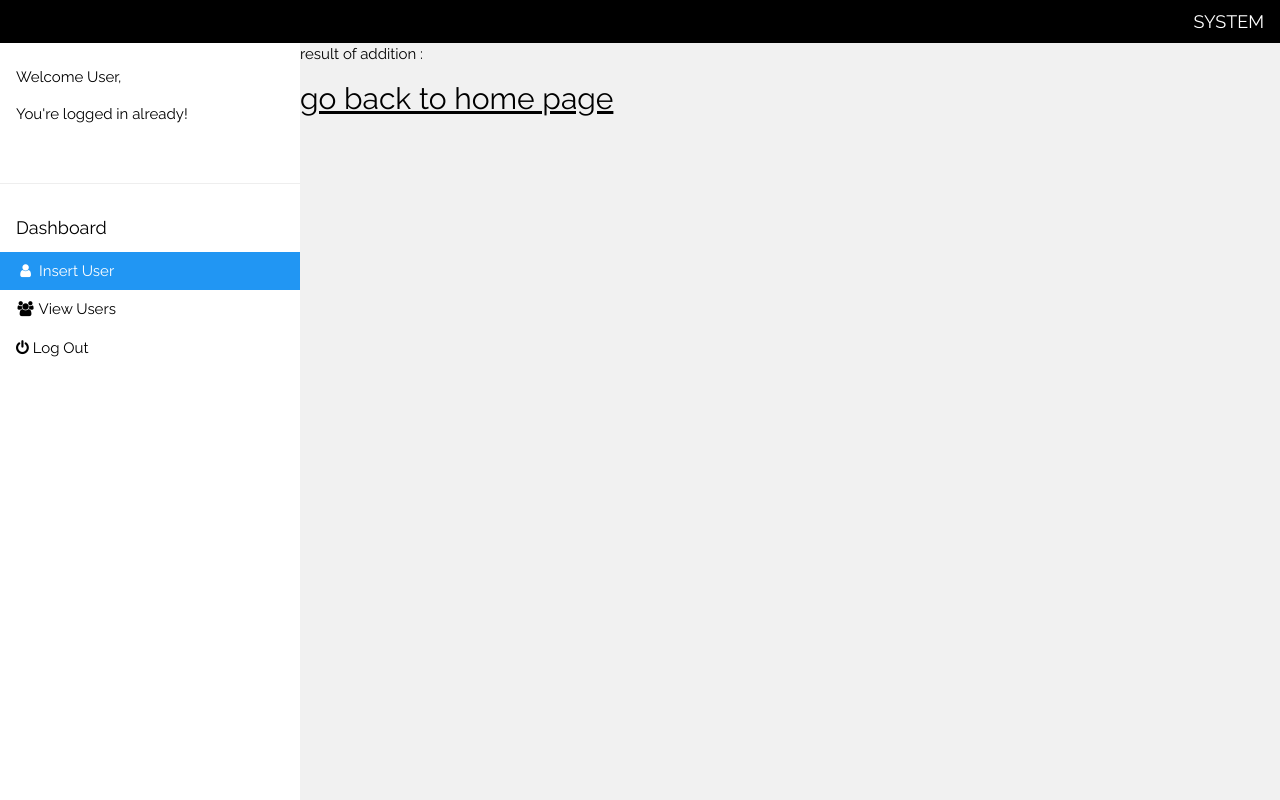
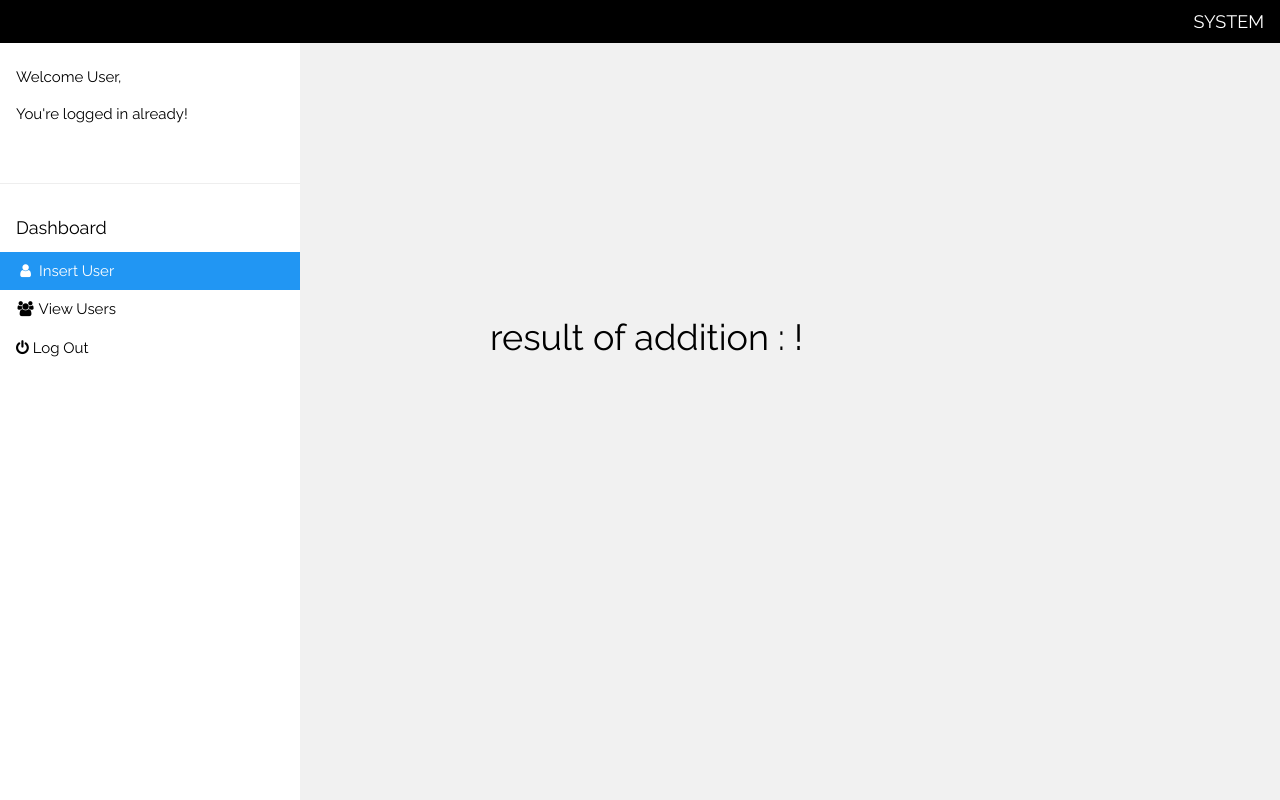
Before and after one commit to floranik/pythonsystem, a Flask app: template pythonsystem/templates/result.html in a window 1280 px wide. Run offline with Flask 2, Linux system fonts and the light colour scheme; the template is opened without the code that fills it, so the values that code supplies are empty; a user stored in the database is signed in.

Commit message:
Update result.html

```diff
--- a/pythonsystem/templates/result.html
+++ b/pythonsystem/templates/result.html
@@ -68,11 +68,29 @@ html,body,h1,h2,h3,h4,h5 {font-family: "Raleway", sans-serif}
 
 
 <html>
+<style>
+
+.middle{
+
+position: absolute;
+  width: 600px;
+  height: 200px;
+  z-index: 15;
+  top: 50%;
+  left: 50%;
+  margin: -100px 0 0 -150px;
+
+
+
+}
+
+
+
+</style>
    <body>
-
-      result of addition : {{ msg }}
-      <h2><a href = "\">go back to home page</a></h2>
-
+   <div class="middle">
+      <h1>result of addition : {{ msg }}!</h1>
+      </div>
    </body>
 </html>
 
```
